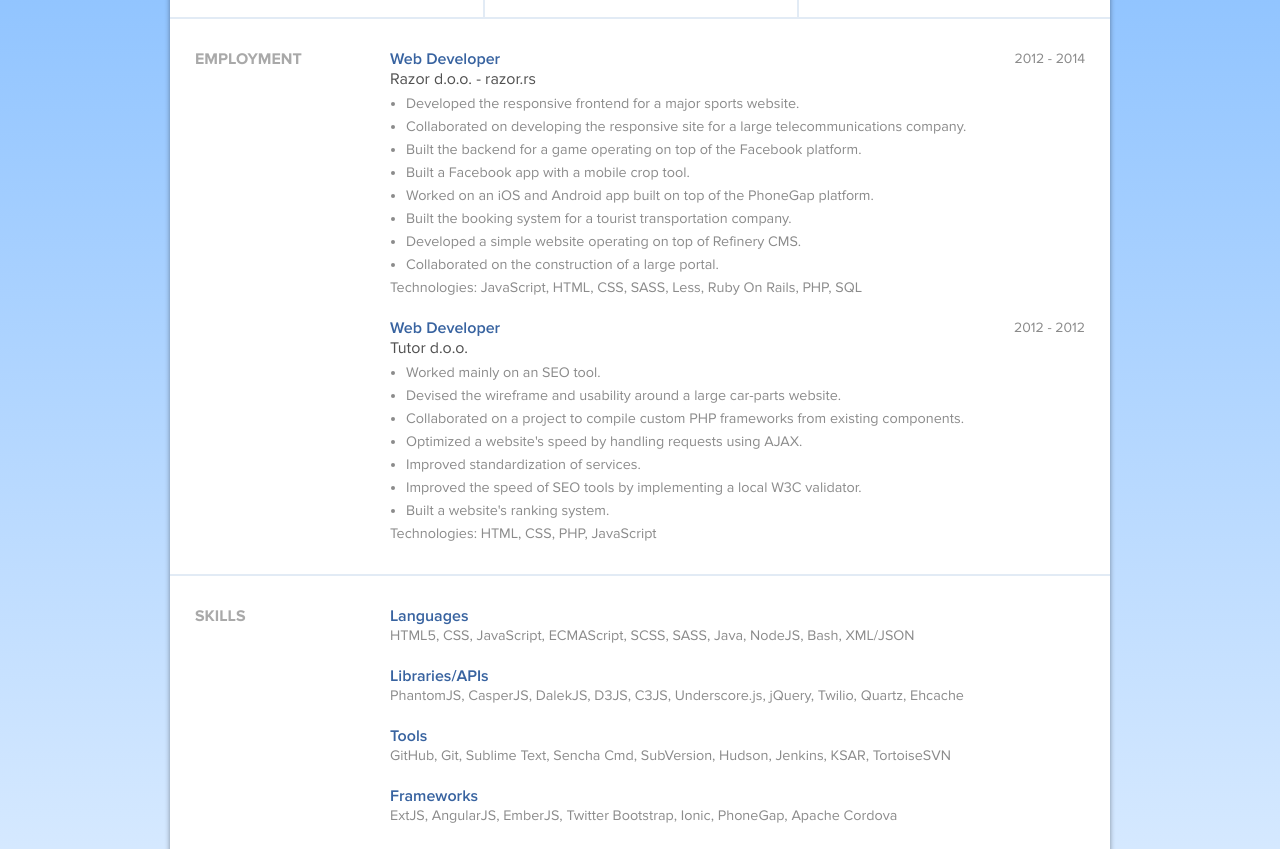
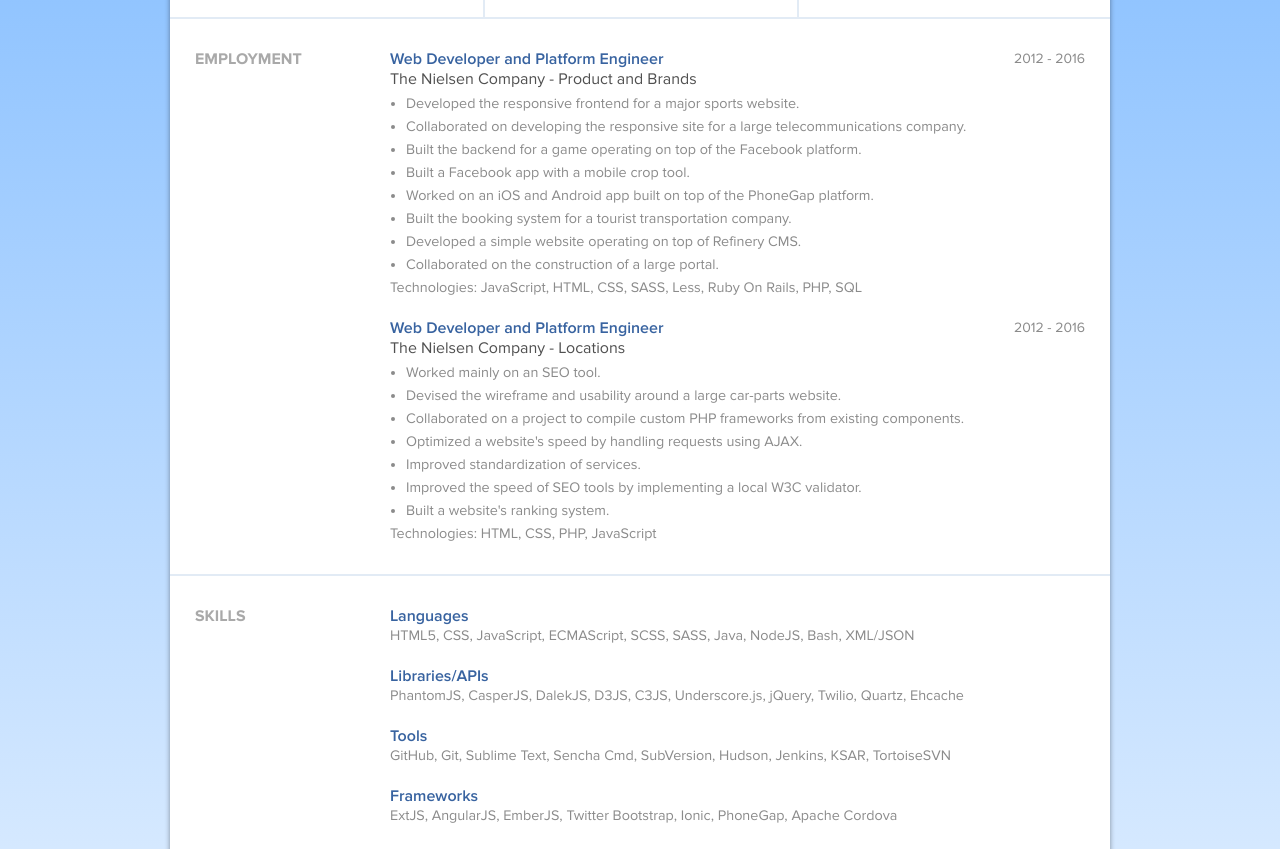
Before and after one commit to Thirunavukkarasu/Resume, a plain HTML site: page index.html in a window 1280 px wide. Shown: the part 1031-1880 px from the top of the page. Drawn offline with Linux system fonts and the light colour scheme.

Commit message:
third commit

```diff
--- a/index.html
+++ b/index.html
@@ -139,9 +139,9 @@
                            <div class="resume_section-content">
                               <ul>
                                  <li class="resume_section-content_item" data-role="item" id="employment-1496">
-                                    <div class="resume_section-content_title">Web Developer</div>
-                                    <div class="resume_section-content_subtitle">Razor d.o.o. - razor.rs</div>
-                                    <div class="resume_section-content_range">2012 - 2014</div>
+                                    <div class="resume_section-content_title">Web Developer and Platform Engineer</div>
+                                    <div class="resume_section-content_subtitle">The Nielsen Company - Product and Brands</div>
+                                    <div class="resume_section-content_range">2012 - 2016</div>
                                     <div class="muted">
                                        <ul>
                                           <li>Developed the responsive frontend for a major sports website.</li>
@@ -157,9 +157,9 @@
                                     </div>
                                  </li>
                                  <li class="resume_section-content_item" data-role="item" id="employment-1495">
-                                    <div class="resume_section-content_title">Web Developer</div>
-                                    <div class="resume_section-content_subtitle">Tutor d.o.o.</div>
-                                    <div class="resume_section-content_range">2012 - 2012</div>
+                                    <div class="resume_section-content_title">Web Developer and Platform Engineer</div>
+                                    <div class="resume_section-content_subtitle">The Nielsen Company - Locations</div>
+                                    <div class="resume_section-content_range">2012 - 2016</div>
                                     <div class="muted">
                                        <ul>
                                           <li>Worked mainly on an SEO tool.</li>
```
